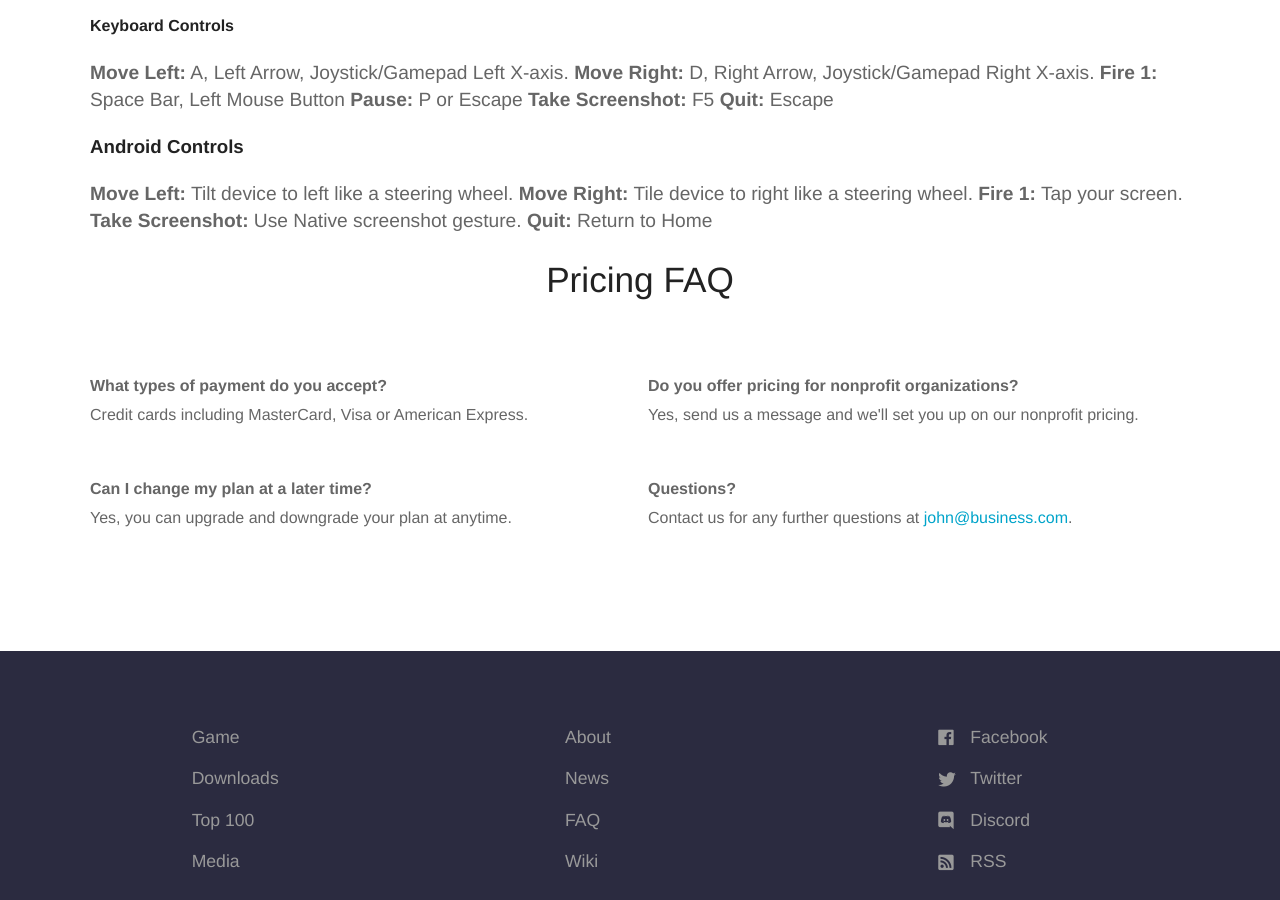
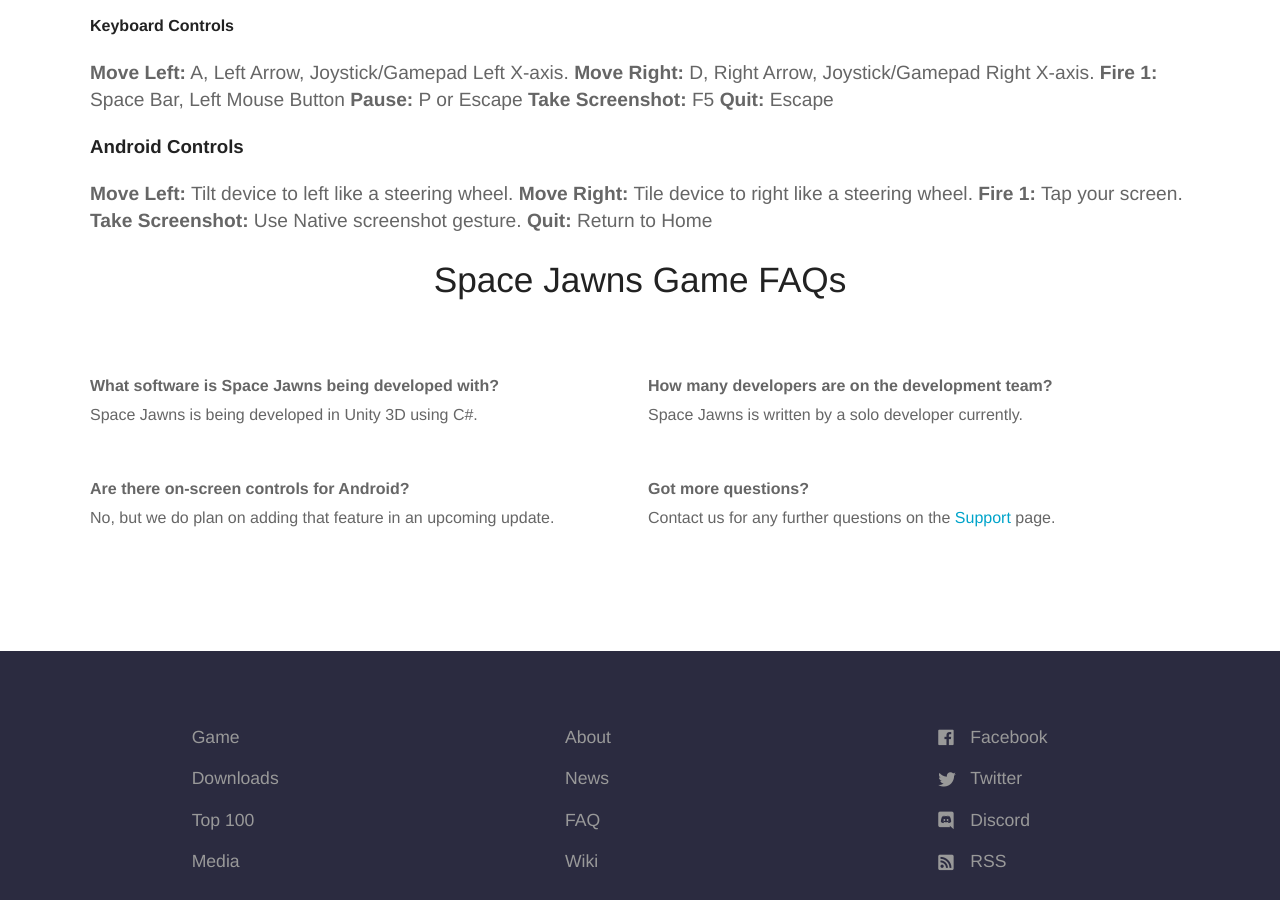
Before and after one commit to sk33lz/spacejawns, a Jekyll site: the page built from docs/pages/game.md, in a window 1280 px wide and 900 px high, scrolled down 1657 px. Built offline with Jekyll 4.4.1, drawn with Linux system fonts in a browser that asks for light colours; nearby versions of some CDN libraries; some of the changed text lies outside the part shown.

Commit message:
Updating game page.

```diff
--- a/docs/pages/game.md
+++ b/docs/pages/game.md
@@ -1,19 +1,19 @@
 ---
 title: Game
-heading: Find the perfect plan for your business
-description: All plans include our award winning sales optimization solution to track your sales in real time.
+heading: About Space Jawns
+description: Learn what Space Jawns is all about, how to play the game, and the game controls.
 permalink: /game/
 site_name: true
 
 faqs:
-  - question: What types of payment do you accept?
-    answer: Credit cards including MasterCard, Visa or American Express.
-  - question: Can I change my plan at a later time?
-    answer: Yes, you can upgrade and downgrade your plan at anytime.
-  - question: Do you offer pricing for nonprofit organizations?
-    answer: Yes, send us a message and we'll set you up on our nonprofit pricing.
-  - question: Questions?
-    answer: Contact us for any further questions at <a href="#">john@business.com</a>.
+  - question: What software is Space Jawns being developed with?
+    answer: Space Jawns is being developed in Unity 3D using C#.
+  - question: Are there on-screen controls for Android?
+    answer: No, but we do plan on adding that feature in an upcoming update.
+  - question: How many developers are on the development team?
+    answer: Space Jawns is written by a solo developer currently.
+  - question: Got more questions?
+    answer: Contact us for any further questions on the <a href="/support" title="Space Jawns Support">Support</a> page.
 ---
 
 <nav class="page-menu" role="navigation" aria-expanded="false" aria-label="Page menu">
@@ -22,8 +22,8 @@
     <li class="first"><a href="/about">About the Game</a><i class="fas fa-grip-lines-vertical"></i></li>
     <li><a href="/game#how-to-play">How to Play</a><i class="fas fa-grip-lines-vertical"></i></li>
     <li><a href="/game#controls">Controls</a><i class="fas fa-grip-lines-vertical"></i></li>
-    <li><a href="/game#changelog">Changelog</a><i class="fas fa-grip-lines-vertical"></i></li>
-    <li class="last"><a href="/game#credits">Credits</a><i class="fas fa-grip-lines-vertical"></i></li>
+    <li><a href="/game/changelog">Changelog</a><i class="fas fa-grip-lines-vertical"></i></li>
+    <li class="last"><a href="/game/credits">Credits</a><i class="fas fa-grip-lines-vertical"></i></li>
   </ul>
 </nav>
 
@@ -64,7 +64,7 @@
 **Quit:** Return to Home
 
 {% if page.faqs %}
-  <h2>Pricing FAQ</h2>
+  <h2>Space Jawns Game FAQs</h2>
   <dl class="faq">
     {% for item in page.faqs %}
       <div>
```
